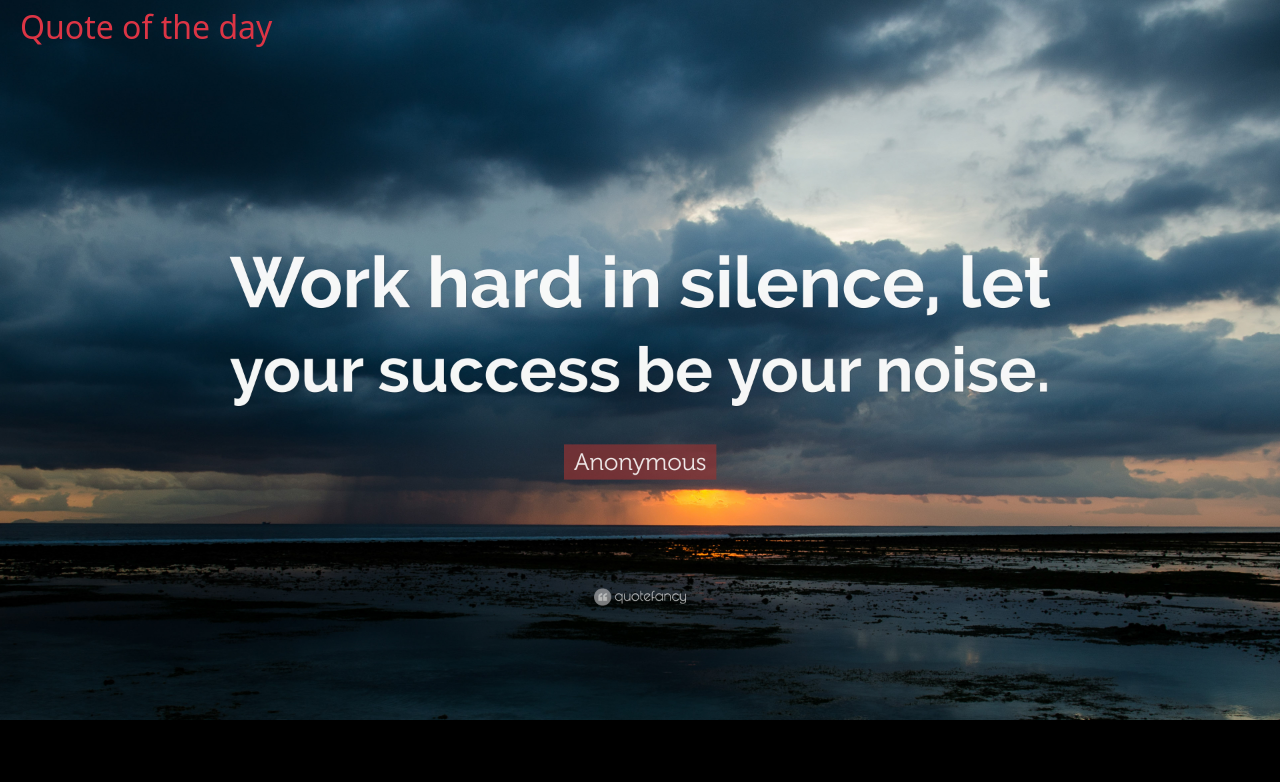
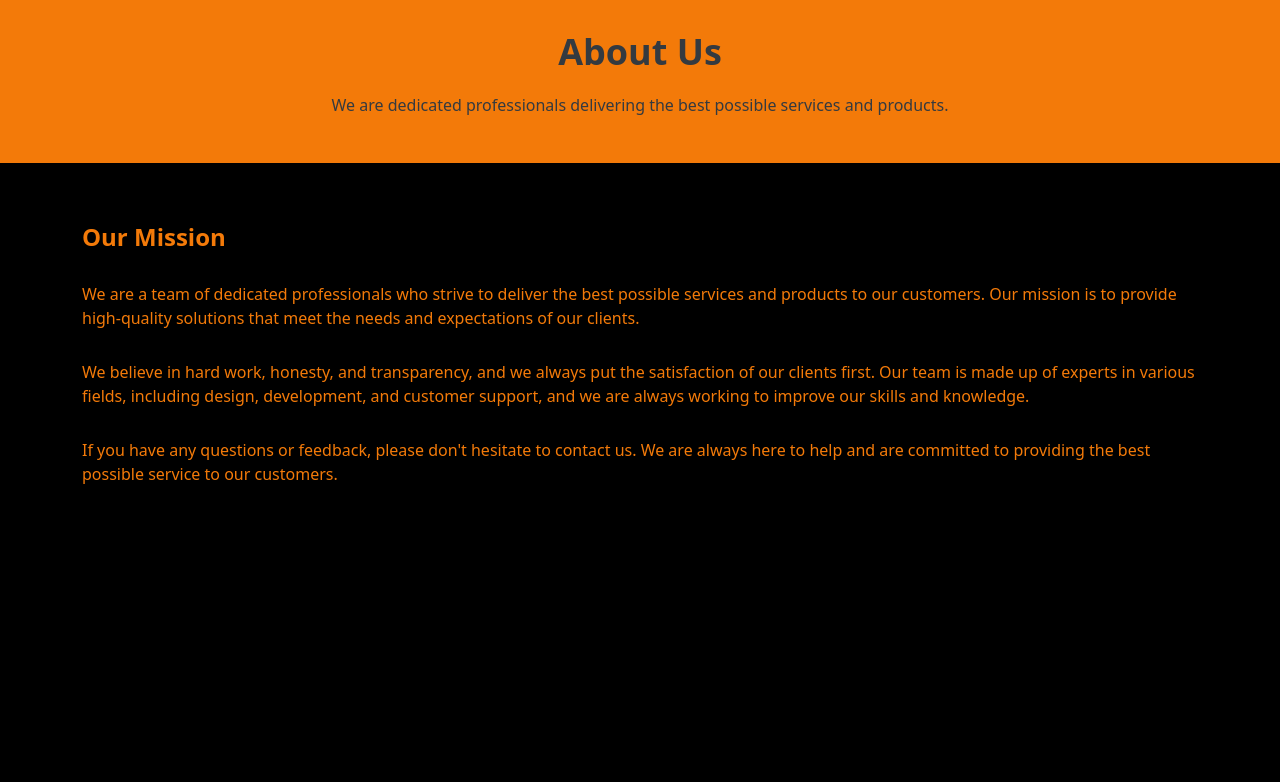
Before and after one commit to ano201/quote-gallery, a React (Create React App) app: page /about in a window 1280 px wide. Shown: the top 782 px of the page. Built offline with nearby package versions, Linux system fonts and the light colour scheme.

Commit message:
starting about us

```diff
--- a/src/App.css
+++ b/src/App.css
@@ -4,8 +4,7 @@ body {
     background-color: black;
 }
 
-.c-max {
-    max-width: 1686px;
+.c-style {
     margin: 0 auto;
     overflow-x: hidden;
 }
--- a/src/App.js
+++ b/src/App.js
@@ -1,12 +1,13 @@
 import React from "react";
 import Home from "./pages/Home";
 import "./App.css";
+import AboutUs from "./pages/AboutUs";
 
 const App = () => {
   return (
-    <div className="c-max">
-      <Home></Home>
-      <h1>Hello World</h1>
+    <div className="w-100 c-style">
+      {/* <Home></Home> */}
+      <AboutUs></AboutUs>
     </div>
   );
 };
--- /dev/null
+++ b/src/components/AboutUs/AboutUs.css
@@ -0,0 +1,36 @@
+.header {
+    background-color: rgb(243, 122, 9);
+    color: #343a40;
+    padding: 30px;
+    text-align: center;
+}
+
+.header h1 {
+    font-size: 36px;
+    font-weight: 700;
+    margin-bottom: 20px;
+}
+
+.header p {
+    font-size: 16px;
+    font-weight: 400;
+}
+
+.about-us {
+    padding: 60px;
+    color: rgb(243, 122, 9);
+
+}
+
+.about-us h2 {
+    font-size: 24px;
+    font-weight: 600;
+    margin-bottom: 30px;
+}
+
+.about-us p {
+    font-size: 16px;
+    font-weight: 400;
+    line-height: 1.5;
+    margin-bottom: 30px;
+}
--- /dev/null
+++ b/src/components/AboutUs/Header.jsx
@@ -0,0 +1,18 @@
+import React from "react";
+import "./AboutUs.css";
+
+const Header = () => {
+  return (
+    <div>
+      <header class="header">
+        <h1>About Us</h1>
+        <p>
+          We are dedicated professionals delivering the best possible services
+          and products.
+        </p>
+      </header>
+    </div>
+  );
+};
+
+export default Header;
--- /dev/null
+++ b/src/components/AboutUs/Main.jsx
@@ -0,0 +1,34 @@
+import React from "react";
+import "./AboutUs.css";
+
+const Main = () => {
+  return (
+    <div>
+      <section class="about-us">
+        <div class="container">
+          <h2>Our Mission</h2>
+          <p>
+            We are a team of dedicated professionals who strive to deliver the
+            best possible services and products to our customers. Our mission is
+            to provide high-quality solutions that meet the needs and
+            expectations of our clients.
+          </p>
+          <p>
+            We believe in hard work, honesty, and transparency, and we always
+            put the satisfaction of our clients first. Our team is made up of
+            experts in various fields, including design, development, and
+            customer support, and we are always working to improve our skills
+            and knowledge.
+          </p>
+          <p>
+            If you have any questions or feedback, please don't hesitate to
+            contact us. We are always here to help and are committed to
+            providing the best possible service to our customers.
+          </p>
+        </div>
+      </section>
+    </div>
+  );
+};
+
+export default Main;
--- /dev/null
+++ b/src/components/Home/Home.css
@@ -0,0 +1,3 @@
+.c-max {
+    max-width: 1920px;
+}
--- a/src/components/Home/Main.jsx
+++ b/src/components/Home/Main.jsx
@@ -2,12 +2,14 @@ import React from "react";
 import { Row } from "react-bootstrap";
 import useFetch from "../../hooks/useFetch";
 import SingleCard from "../SingleCard";
+import "./Home.css";
 
 const Main = () => {
   const { data } = useFetch();
 
   return (
     <div className="mx-4">
+      <div className="m-auto c-max">
         <Row>
           {data &&
             data.map((singleData) => (
@@ -20,6 +22,7 @@ const Main = () => {
             ))}
         </Row>
       </div>
+    </div>
   );
 };
 
--- /dev/null
+++ b/src/pages/AboutUs.jsx
@@ -0,0 +1,14 @@
+import React from "react";
+import Header from "../components/AboutUs/Header";
+import Main from "../components/AboutUs/Main";
+
+const AboutUs = () => {
+  return (
+    <div>
+      <Header></Header>
+      <Main></Main>
+    </div>
+  );
+};
+
+export default AboutUs;
```
Lines whose indentation alone changed are shown as unchanged.
